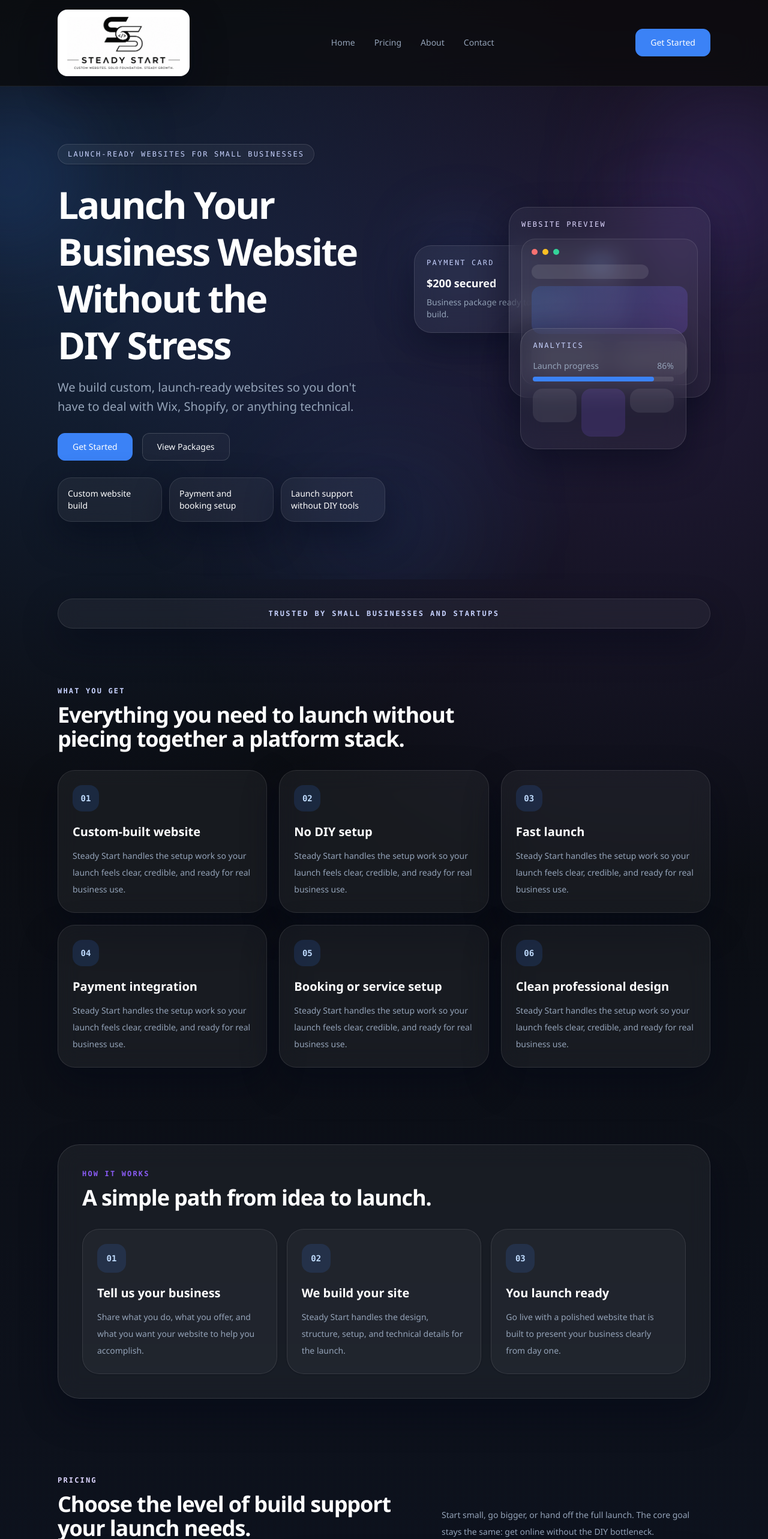
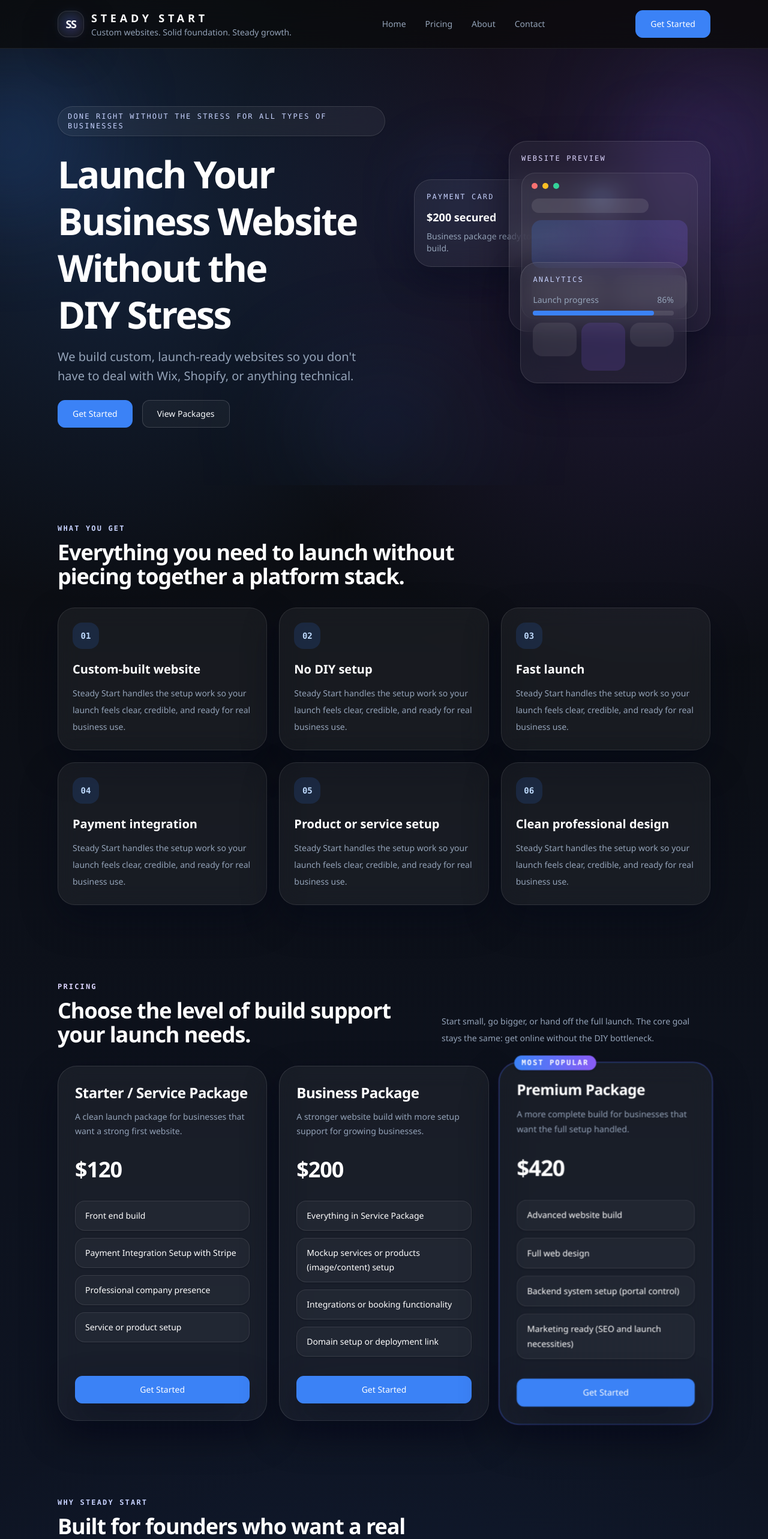
Before and after one commit to MySaaS1023/SS, a Next.js app: page / in a window 1280 px wide. Shown: the top 2566 px of the page at 60% size. Built offline with nearby package versions, Linux system fonts and the light colour scheme.

Commit message:
update UI and layout

```diff
--- a/app/page.tsx
+++ b/app/page.tsx
@@ -1,8 +1,6 @@
-import { CtaBanner } from "@/components/cta-banner";
 import { Hero } from "@/components/hero";
 import { PageContainer } from "@/components/page-container";
 import { PricingCard } from "@/components/pricing-card";
-import { ProcessSection } from "@/components/process-section";
 import { pricingPackages, valueProps } from "@/lib/site-data";
 
 const featureCards = [
@@ -10,7 +8,7 @@ const featureCards = [
   "No DIY setup",
   "Fast launch",
   "Payment integration",
-  "Booking or service setup",
+  "Product or service setup",
   "Clean professional design",
 ];
 
@@ -18,16 +16,6 @@ export default function HomePage() {
   return (
     <>
       <Hero />
-
-      <section className="py-6 sm:py-8">
-        <PageContainer>
-          <div className="glass-panel rounded-[1.75rem] border border-[rgba(255,255,255,0.1)] px-6 py-4 text-center shadow-[var(--shadow)]">
-            <p className="font-mono text-xs font-semibold uppercase tracking-[0.2em] text-[#c7d2fe]">
-              Trusted by small businesses and startups
-            </p>
-          </div>
-        </PageContainer>
-      </section>
 
       <section className="py-10 sm:py-14 lg:py-16">
         <PageContainer>
@@ -57,12 +45,6 @@ export default function HomePage() {
               </div>
             ))}
           </div>
-        </PageContainer>
-      </section>
-
-      <section className="py-10 sm:py-14 lg:py-16">
-        <PageContainer>
-          <ProcessSection />
         </PageContainer>
       </section>
 
@@ -115,8 +97,6 @@ export default function HomePage() {
           </div>
         </PageContainer>
       </section>
-
-      <CtaBanner />
     </>
   );
 }
--- a/components/hero.tsx
+++ b/components/hero.tsx
@@ -2,12 +2,6 @@ import Link from "next/link";
 
 import { PageContainer } from "@/components/page-container";
 import { primaryButtonClass, secondaryButtonClass } from "@/lib/styles";
-
-const highlights = [
-  "Custom website build",
-  "Payment and booking setup",
-  "Launch support without DIY tools",
-];
 
 export function Hero() {
   return (
@@ -19,9 +13,9 @@ export function Hero() {
       </div>
 
       <PageContainer className="relative grid items-center gap-12 lg:grid-cols-[1.05fr_0.95fr]">
-        <div className="space-y-7">
+        <div className="space-y-6">
           <span className="glass-panel inline-flex rounded-full border border-[rgba(255,255,255,0.12)] px-4 py-2 font-mono text-xs font-medium uppercase tracking-[0.18em] text-[#c7d2fe] shadow-sm">
-            Launch-ready websites for small businesses
+            Done right without the stress for all types of businesses
           </span>
           <div className="space-y-4">
             <h1 className="max-w-3xl text-balance text-4xl font-semibold leading-tight tracking-[-0.04em] text-white sm:text-5xl lg:text-[3.9rem]">
@@ -42,16 +36,6 @@ export function Hero() {
             <Link href="/pricing" className={`${secondaryButtonClass} text-sm`}>
               View Packages
             </Link>
-          </div>
-          <div className="grid gap-3 sm:grid-cols-3">
-            {highlights.map((item) => (
-              <div
-                key={item}
-                className="glass-panel rounded-[1.4rem] border border-[rgba(255,255,255,0.1)] px-4 py-4 text-sm font-medium text-white shadow-[var(--shadow)]"
-              >
-                {item}
-              </div>
-            ))}
           </div>
         </div>
 
--- a/components/intake-form.tsx
+++ b/components/intake-form.tsx
@@ -16,9 +16,9 @@ type IntakeFormProps = {
 };
 
 const packageLabelMap: Record<PackageKey, string> = {
-  starter: "Starter",
-  business: "Business",
-  premium: "Premium",
+  starter: "Starter / Service Package",
+  business: "Business Package",
+  premium: "Premium Package",
 };
 
 export function IntakeForm({ selectedPackage }: IntakeFormProps) {
@@ -135,9 +135,9 @@ export function IntakeForm({ selectedPackage }: IntakeFormProps) {
               <option value="" disabled={!selectedPackage}>
                 Select a package
               </option>
-              <option value="starter">Starter</option>
-              <option value="business">Business</option>
-              <option value="premium">Premium</option>
+              <option value="starter">Starter / Service Package</option>
+              <option value="business">Business Package</option>
+              <option value="premium">Premium Package</option>
             </select>
           </label>
           <label className="block text-sm font-medium text-white">
@@ -205,33 +205,49 @@ export function IntakeForm({ selectedPackage }: IntakeFormProps) {
       <aside className="space-y-5">
         <div className="glass-panel rounded-[2rem] border border-[var(--line)] p-6 shadow-[var(--shadow)]">
           <p className="font-mono text-xs font-semibold uppercase tracking-[0.18em] text-[var(--accent-strong)]">
-            Package Summary
+            What happens next
           </p>
-          <div className="mt-5 space-y-4">
+          <ol className="mt-5 space-y-4 text-sm leading-7 text-[var(--muted)]">
+            <li className="rounded-[1.4rem] border border-[rgba(255,255,255,0.08)] bg-[rgba(255,255,255,0.04)] px-4 py-4">
+              <span className="mr-2 font-semibold text-white">1.</span>
+              We review your project details
+            </li>
+            <li className="rounded-[1.4rem] border border-[rgba(255,255,255,0.08)] bg-[rgba(255,255,255,0.04)] px-4 py-4">
+              <span className="mr-2 font-semibold text-white">2.</span>
+              We confirm the best package for your build
+            </li>
+            <li className="rounded-[1.4rem] border border-[rgba(255,255,255,0.08)] bg-[rgba(255,255,255,0.04)] px-4 py-4">
+              <span className="mr-2 font-semibold text-white">3.</span>
+              You secure your payment
+            </li>
+            <li className="rounded-[1.4rem] border border-[rgba(255,255,255,0.08)] bg-[rgba(255,255,255,0.04)] px-4 py-4">
+              <span className="mr-2 font-semibold text-white">4.</span>
+              We begin your website setup
+            </li>
+          </ol>
+        </div>
+
+        <div className="glass-panel rounded-[2rem] border border-[var(--line)] p-6 shadow-[var(--shadow)]">
+          <p className="font-mono text-xs font-semibold uppercase tracking-[0.18em] text-[var(--accent-strong)]">
+            Package summary
+          </p>
+          <div className="mt-5 space-y-3">
             {pricingPackages.map((pkg) => (
               <div
                 key={pkg.key}
-                className={`rounded-[1.5rem] border p-4 ${
+                className={`rounded-[1.4rem] border px-4 py-4 ${
                   selectedPackage === pkg.key
                     ? "border-[rgba(59,130,246,0.28)] bg-[rgba(59,130,246,0.12)]"
-                    : "border-[var(--line)] bg-[rgba(255,255,255,0.04)]"
+                    : "border-[rgba(255,255,255,0.08)] bg-[rgba(255,255,255,0.04)]"
                 }`}
               >
                 <div className="flex items-center justify-between gap-4">
-                  <p className="text-base font-semibold text-white">{pkg.name}</p>
+                  <p className="text-base font-semibold text-white">{pkg.shortName}</p>
                   <p className="text-base font-semibold text-white">{pkg.price}</p>
                 </div>
               </div>
             ))}
           </div>
-        </div>
-
-        <div className="glass-panel rounded-[2rem] border border-[var(--line)] p-6 shadow-[var(--shadow)]">
-          <p className="text-lg font-semibold text-white">Best for founders</p>
-          <p className="mt-3 text-sm leading-6 text-[var(--muted)]">
-            If you want a site built for you instead of piecing together a DIY builder,
-            this is where your project starts.
-          </p>
         </div>
       </aside>
 
--- a/components/logo.tsx
+++ b/components/logo.tsx
@@ -5,19 +5,28 @@ type LogoProps = {
   invert?: boolean;
 };
 
-export function Logo({ compact = false, invert = false }: LogoProps) {
+export function Logo({ compact = false }: LogoProps) {
   return (
     <Link href="/" className="inline-flex items-center gap-3">
-      <span
-        className={`inline-flex items-center rounded-2xl bg-white px-4 py-3 shadow-[var(--shadow)]`}
-      >
-        <img
-          src="/steady-start-logo.png"
-          alt="Steady Start"
-          width={190}
-          height={92}
-          className={`h-auto ${compact ? "w-[145px] sm:w-[156px]" : "w-[168px] sm:w-[188px]"}`}
-        />
+      <span className="relative inline-flex h-11 w-11 items-center justify-center rounded-2xl border border-[rgba(255,255,255,0.12)] bg-[rgba(255,255,255,0.04)] shadow-[var(--shadow)]">
+        <span className="absolute inset-1 rounded-[0.9rem] bg-[linear-gradient(135deg,rgba(59,130,246,0.24),rgba(139,92,246,0.22))] blur-sm" />
+        <span className="relative text-lg font-semibold tracking-[-0.08em] text-white">
+          SS
+        </span>
+      </span>
+      <span className="flex flex-col">
+        <span
+          className={`text-sm font-semibold uppercase tracking-[0.32em] text-white ${
+            compact ? "sm:text-base" : "sm:text-lg"
+          }`}
+        >
+          Steady Start
+        </span>
+        {!compact ? (
+          <span className="text-xs leading-5 text-[var(--muted)] sm:text-sm">
+            Custom websites. Solid foundation. Steady growth.
+          </span>
+        ) : null}
       </span>
     </Link>
   );
--- a/lib/site-data.ts
+++ b/lib/site-data.ts
@@ -1,18 +1,17 @@
-export type PackageName = "Starter" | "Business" | "Premium";
+export type PackageName =
+  | "Starter / Service Package"
+  | "Business Package"
+  | "Premium Package";
 export type PackageKey = "starter" | "business" | "premium";
 
 export type PricingPackage = {
   key: PackageKey;
   name: PackageName;
+  shortName: "Starter" | "Business" | "Premium";
   price: string;
   description: string;
   features: string[];
   featured?: boolean;
-};
-
-export type ProcessStep = {
-  title: string;
-  description: string;
 };
 
 export const siteName = "Steady Start";
@@ -30,32 +29,41 @@ export const navLinks = [
 export const pricingPackages: PricingPackage[] = [
   {
     key: "starter",
-    name: "Starter",
+    name: "Starter / Service Package",
+    shortName: "Starter",
     price: "$120",
-    description: "A clean starter build for businesses that need a professional first launch.",
-    features: ["Front-end build", "Clean company presence", "Payment-ready setup"],
+    description: "A clean launch package for businesses that want a strong first website.",
+    features: [
+      "Front end build",
+      "Payment Integration Setup with Stripe",
+      "Professional company presence",
+      "Service or product setup",
+    ],
   },
   {
     key: "business",
-    name: "Business",
+    name: "Business Package",
+    shortName: "Business",
     price: "$200",
-    description: "A stronger business website with more structure and launch support included.",
+    description: "A stronger website build with more setup support for growing businesses.",
     features: [
-      "Service or product structure",
-      "Booking or integration setup",
-      "Google ads tag setup",
+      "Everything in Service Package",
+      "Mockup services or products (image/content) setup",
+      "Integrations or booking functionality",
+      "Domain setup or deployment link",
     ],
   },
   {
     key: "premium",
-    name: "Premium",
+    name: "Premium Package",
+    shortName: "Premium",
     price: "$420",
-    description: "A more complete build for businesses that want the full launch handled.",
+    description: "A more complete build for businesses that want the full setup handled.",
     features: [
       "Advanced website build",
-      "Backend setup",
-      "Full integration + live launch",
-      "Marketing setup",
+      "Full web design",
+      "Backend system setup (portal control)",
+      "Marketing ready (SEO and launch necessities)",
     ],
     featured: true,
   },
@@ -84,7 +92,7 @@ export const valueProps = [
   },
 ];
 
-export const processSteps: ProcessStep[] = [
+export const processSteps = [
   {
     title: "Tell us your business",
     description:
```
